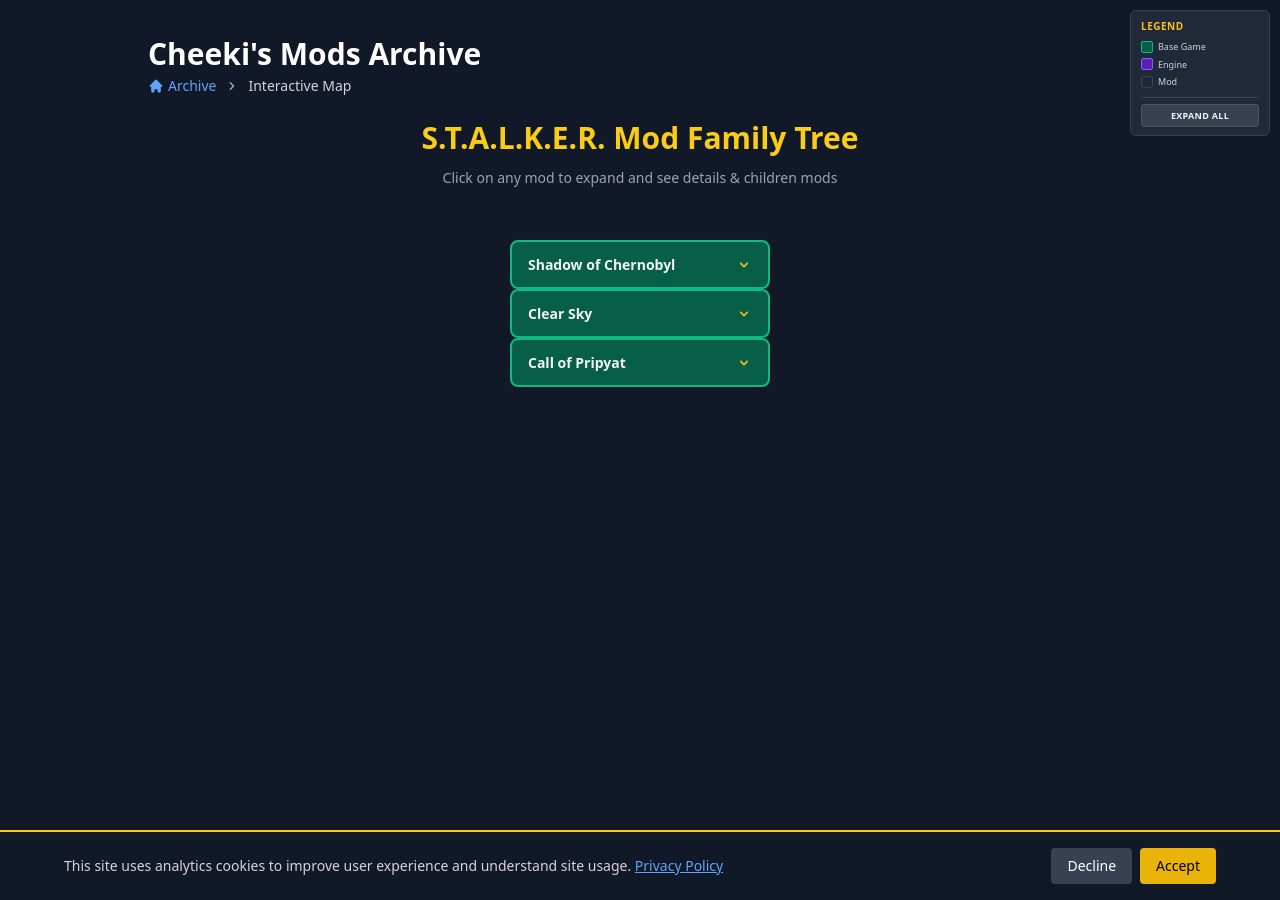
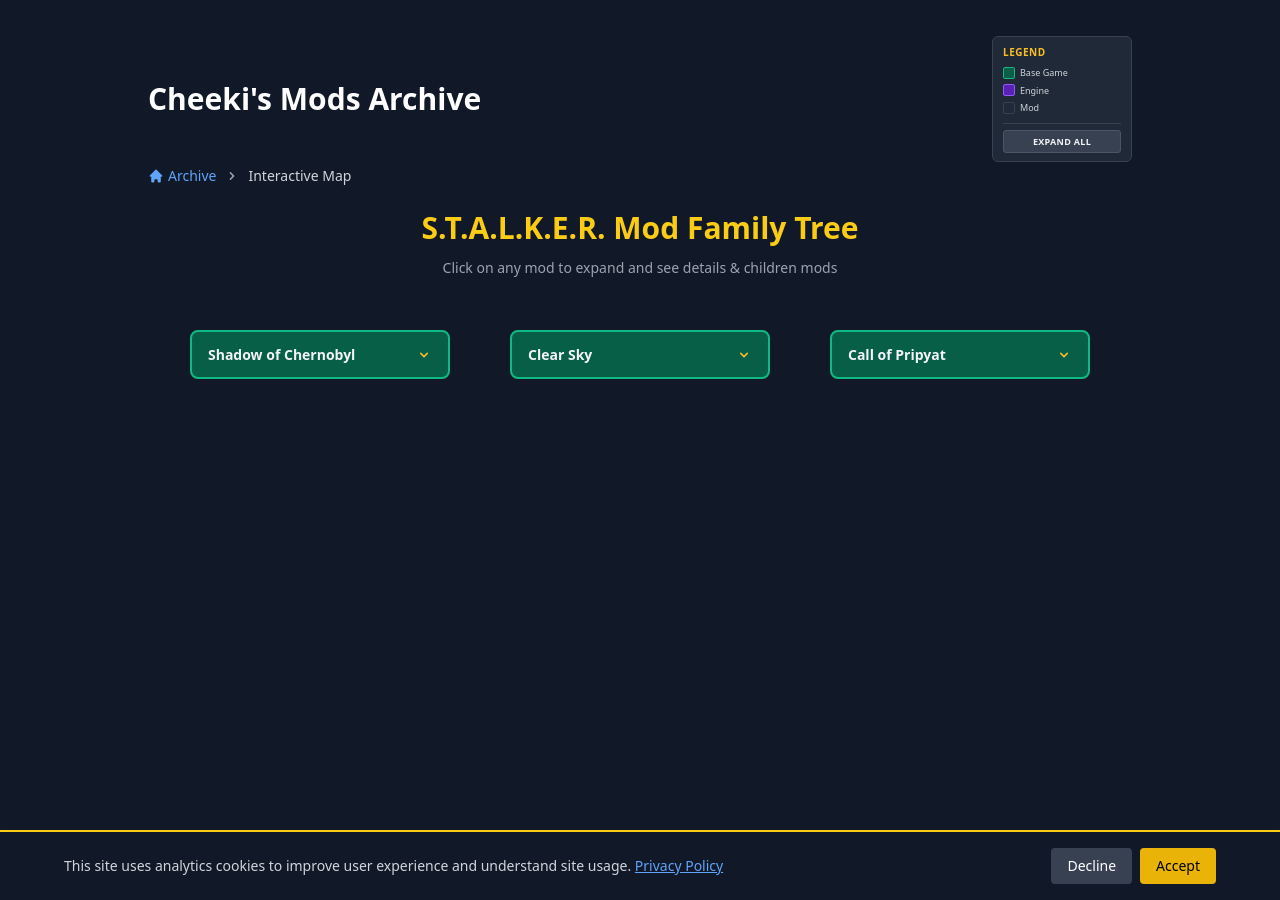
Before and after one commit to Cheekitos/CSMA-Test, a Jekyll site: the page built from stalker-map.html, in a window 1280 px wide. Built offline with Jekyll 4.4.1, drawn with Linux system fonts in a browser that asks for light colours; nearby versions of some CDN libraries.

Commit message:
Update stalker-map.html

```diff
--- a/stalker-map.html
+++ b/stalker-map.html
@@ -12,24 +12,21 @@
   max-width: 64rem;
   margin: 0 auto;
   padding: 20px;
-  position: relative;
 }
 
 .flowchart-container {
-  display: flex;
-  flex-direction: row;
-  justify-content: center;
-  align-items: flex-start;
+  display: grid;
+  grid-template-columns: repeat(3, 280px);
   gap: 40px;
   padding: 20px 0;
+  justify-content: center;
 }
 
 .base-column {
   display: flex;
   flex-direction: column;
   align-items: center;
-  flex: 0 0 auto;
-  min-width: 260px;
+  width: 100%;
 }
 
 .flow-row {
@@ -47,6 +44,7 @@
   align-items: center;
   position: relative;
   flex: 0 0 auto;
+  width: 100%;
 }
 
 .branch-connector {
@@ -58,10 +56,11 @@
 
 .children-row {
   display: flex;
+  flex-direction: column;
   gap: 20px;
   margin-top: 8px;
-  flex-wrap: wrap;
-  justify-content: center;
+  width: 100%;
+  align-items: center;
 }
 
 .mod-card {
@@ -69,8 +68,7 @@
   border: 2px solid #374151;
   border-radius: 8px;
   padding: 12px 16px;
-  min-width: 260px;
-  max-width: 260px;
+  width: 260px;
   cursor: pointer;
   transition: all 0.3s ease;
   position: relative;
@@ -203,14 +201,10 @@
 }
 
 .map-legend {
-  position: fixed;
-  top: 10px;
-  right: 10px;
   background: #1f2937;
   border: 1px solid #374151;
   border-radius: 6px;
   padding: 8px 10px;
-  z-index: 100;
   width: 140px;
 }
 
@@ -277,42 +271,29 @@
   display: none;
 }
 
-@media (max-width: 768px) {
-  .mod-tree-container {
-    padding: 12px;
-  }
-
+@media (max-width: 968px) {
   .flowchart-container {
-    flex-direction: column;
+    grid-template-columns: 1fr;
     gap: 20px;
   }
 
   .base-column {
     width: 100%;
   }
+}
 
-  .flow-row {
-    gap: 15px;
-    flex-wrap: wrap;
-  }
-
-  .children-row {
-    gap: 15px;
+@media (max-width: 768px) {
+  .mod-tree-container {
+    padding: 12px;
   }
 
   .mod-card {
-    min-width: 240px;
-    max-width: 240px;
+    width: 240px;
   }
 
   .map-legend {
-    position: static;
     width: 100%;
-    margin-bottom: 20px;
-  }
-
-  .legend-items {
-    flex-direction: column;
+    margin-top: 12px;
   }
 }
 </style>
@@ -323,6 +304,27 @@
     <a href="{{ '/' | relative_url }}" class="text-3xl font-bold hover:text-yellow-400 transition-colors">
       Cheeki's Mods Archive
     </a>
+    <!-- Legend in header area -->
+    <div class="map-legend">
+      <div class="legend-title">Legend</div>
+      <div class="legend-items">
+        <div class="legend-item">
+          <div class="legend-box" style="border-color: #10b981; background: #065f46;"></div>
+          <span>Base Game</span>
+        </div>
+        <div class="legend-item">
+          <div class="legend-box" style="border-color: #8b5cf6; background: #5b21b6;"></div>
+          <span>Engine</span>
+        </div>
+        <div class="legend-item">
+          <div class="legend-box" style="border-color: #374151; background: #1f2937;"></div>
+          <span>Mod</span>
+        </div>
+      </div>
+      <div class="legend-controls">
+        <button class="legend-button" id="toggleAllBtn" onclick="toggleAll()">Expand All</button>
+      </div>
+    </div>
   </div>
 
   <!-- Breadcrumb Navigation -->
@@ -349,28 +351,6 @@
 
   <h1 class="text-3xl font-bold text-center mb-3 text-yellow-400">S.T.A.L.K.E.R. Mod Family Tree</h1>
   <p class="text-center text-gray-400 mb-8 text-sm">Click on any mod to expand and see details & children mods</p>
-
-  <!-- Legend -->
-  <div class="map-legend">
-    <div class="legend-title">Legend</div>
-    <div class="legend-items">
-      <div class="legend-item">
-        <div class="legend-box" style="border-color: #10b981; background: #065f46;"></div>
-        <span>Base Game</span>
-      </div>
-      <div class="legend-item">
-        <div class="legend-box" style="border-color: #8b5cf6; background: #5b21b6;"></div>
-        <span>Engine</span>
-      </div>
-      <div class="legend-item">
-        <div class="legend-box" style="border-color: #374151; background: #1f2937;"></div>
-        <span>Mod</span>
-      </div>
-    </div>
-    <div class="legend-controls">
-      <button class="legend-button" id="toggleAllBtn" onclick="toggleAll()">Expand All</button>
-    </div>
-  </div>
 
   <!-- Flowchart -->
   <div class="flowchart-container">
@@ -487,8 +467,10 @@
 
         </div>
       </div>
+    </div>
 
-      <!-- Clear Sky Branch -->
+    <!-- Column 2: Clear Sky -->
+    <div class="base-column">
       <div class="flow-branch">
         <div class="mod-card base-game" onclick="toggleCard(this)" data-id="cs">
           <div class="mod-header">
@@ -504,8 +486,10 @@
           </div>
         </div>
       </div>
+    </div>
 
-      <!-- Call of Pripyat Branch -->
+    <!-- Column 3: Call of Pripyat -->
+    <div class="base-column">
       <div class="flow-branch">
         <div class="mod-card base-game" onclick="toggleCard(this)" data-id="cop">
           <div class="mod-header">
@@ -520,11 +504,6 @@
             <div class="mod-description">The sequel following Major Degtyarev investigating crashed helicopters. Released in 2009.</div>
           </div>
         </div>
-      </div>
-    </div>
-
-  </div>
-</div>
 
         <div class="branch-connector hidden" data-parent="cop"></div>
 
@@ -630,7 +609,6 @@
 
         </div>
       </div>
-
     </div>
 
   </div>
```
